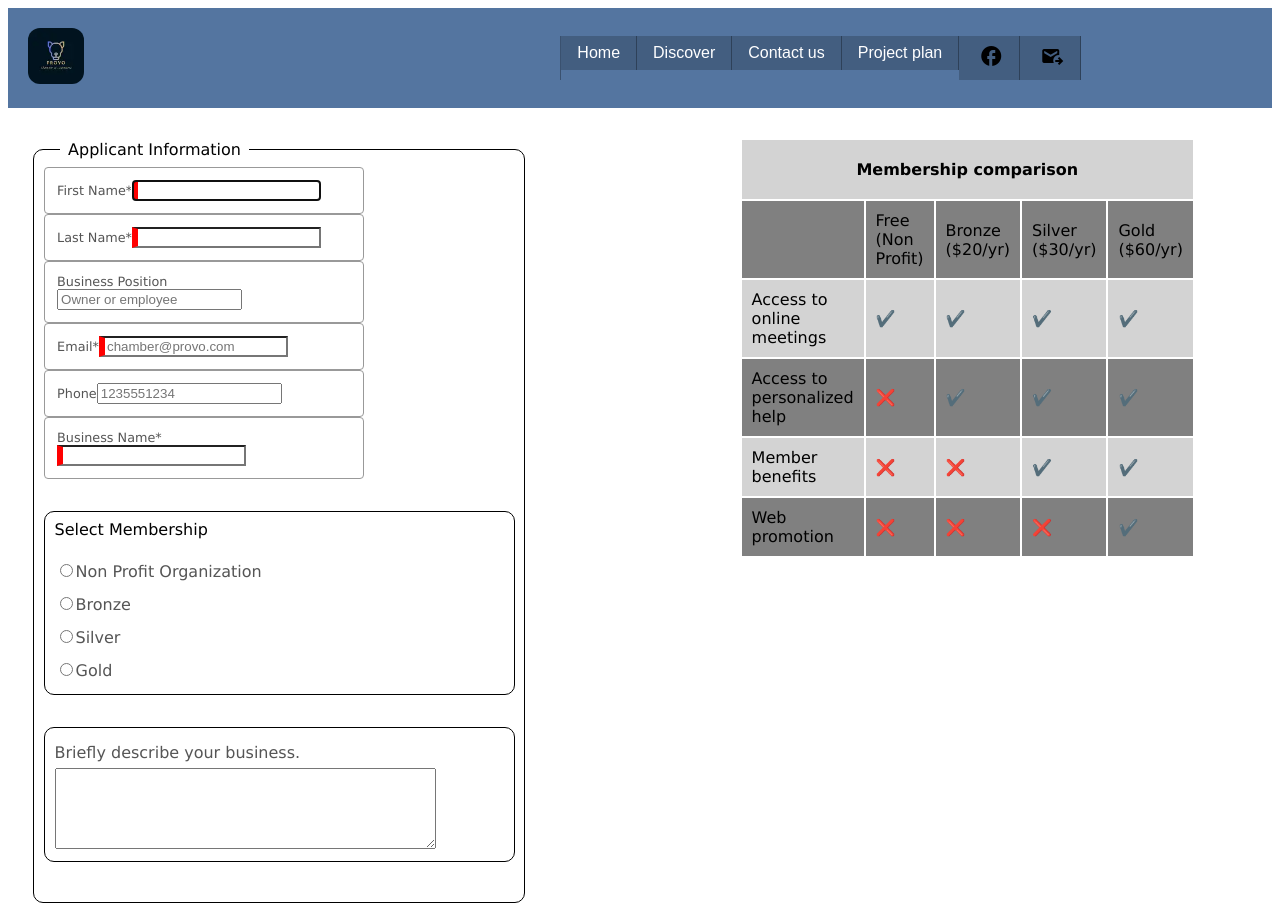
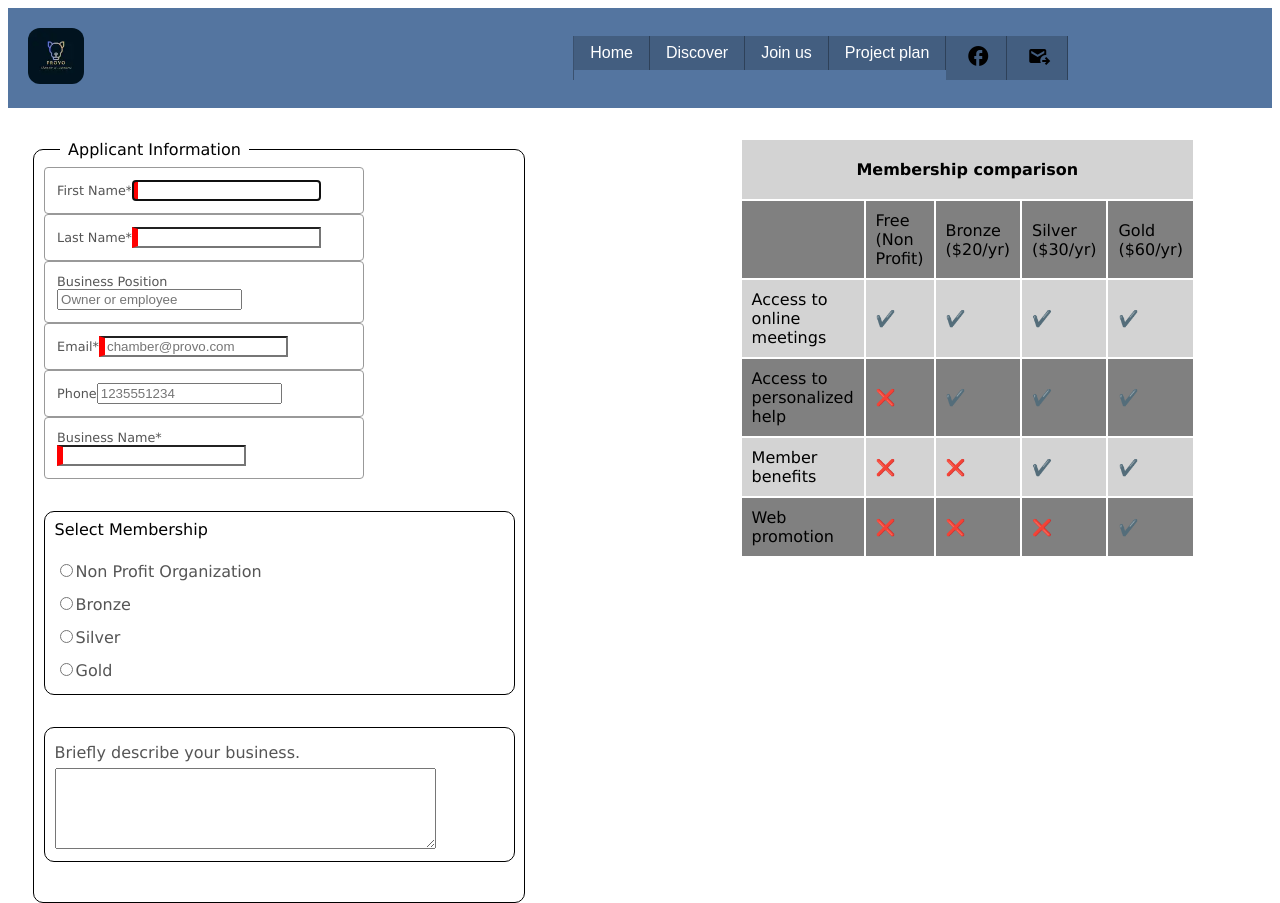
Before and after one commit to davidjem/wdd230, a plain HTML site: page chamber/join.html in a window 1280 px wide. Shown: the top 903 px of the page. Drawn offline with nearby package versions, Linux system fonts and the light colour scheme.

Commit message:
header links corrected

```diff
--- a/chamber/join.html
+++ b/chamber/join.html
@@ -34,7 +34,7 @@
                     <ul id="primaryNav">
                         <li class="active"><a href="index.html">Home</a></li>
                         <li class="active"><a href="discover.html">Discover</a></li>
-                        <li class="active"><a href="#">Contact us</a></li>
+                        <li class="active"><a href="join.html">Join us</a></li>
                         <li class="active"><a href="../lesson3/design.html">Project plan</a></li>
                         <li class= "active"> <a id="facebook-icon" href="https://www.facebook.com"> <i class="material-icons">facebook</i></a>  </li>
                         <li class="active"> <a id="mail-icon" href="https://www.gmail.com"> <i class="material-icons">outgoing_mail</i></a></li>
```
Also changed, not shown: chamber/thanks.html (+1 -1 lines).
